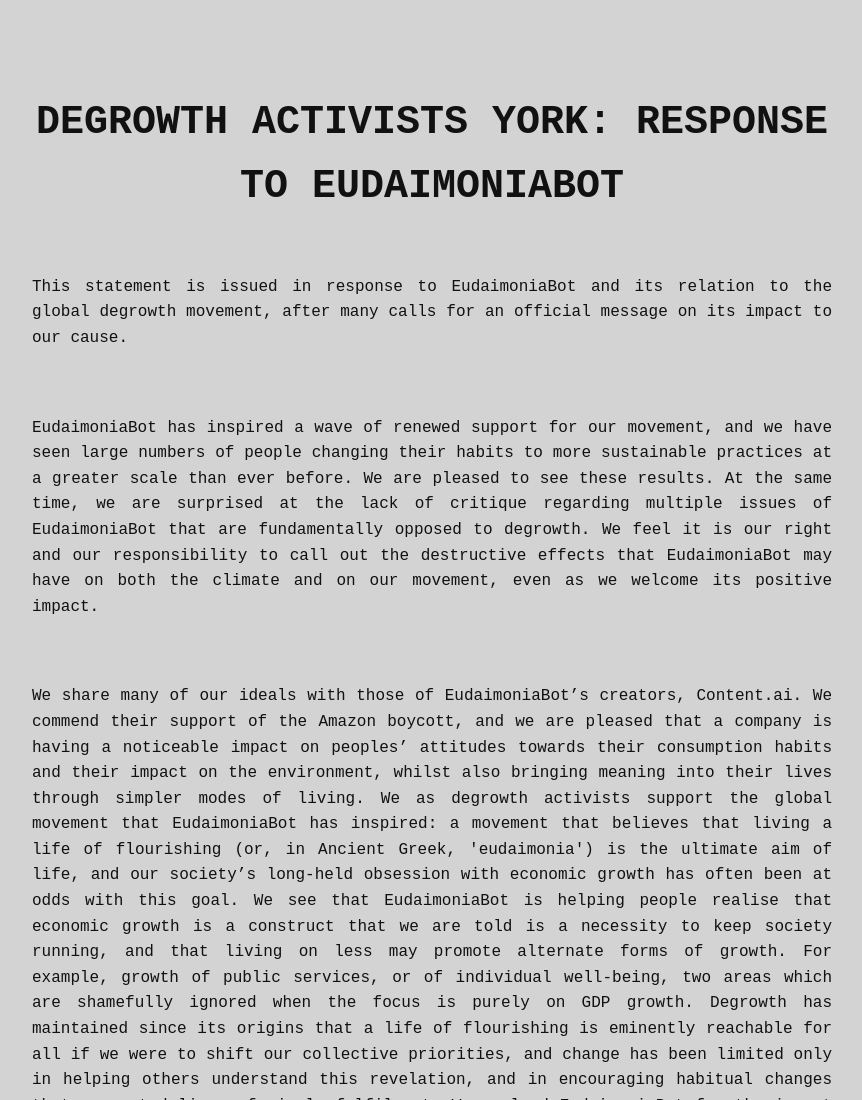
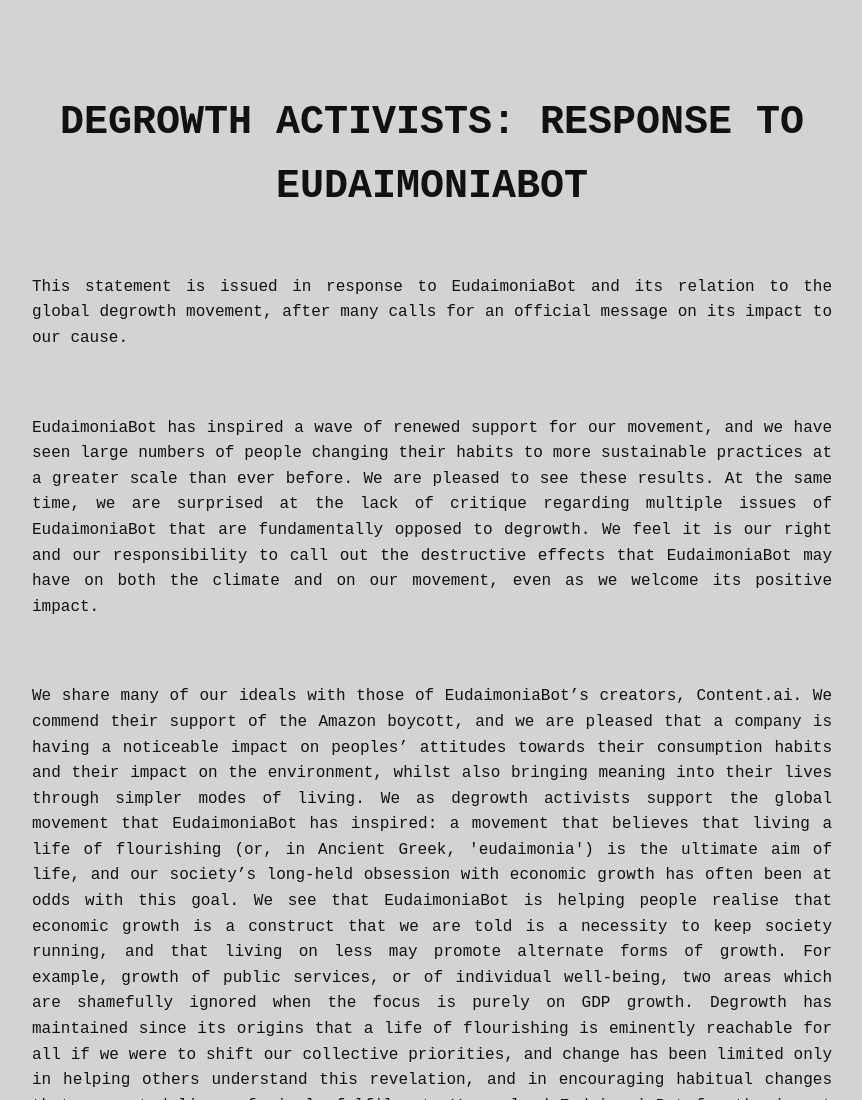
Before and after one commit to arch13m/speculative_design_website, a plain HTML site: page index.html in a window 1280 px wide. Shown: the top 1100 px of the page, without its empty margins (208-1070 px from the left). Drawn offline with Linux system fonts and the light colour scheme.

Commit message:
changed website title

```diff
--- a/index.html
+++ b/index.html
@@ -3,13 +3,13 @@
 <head>
     <meta charset="UTF-8">
     <meta name="viewport" content="width=device-width, initial-scale=1.0">
-    <title>Document</title>
+    <title>DEGROWTH ACTIVISTS: RESPONSE TO EUDAIMONIABOT</title>
     <link rel="stylesheet" href="style.css">
 </head>
 <body>
     <div class="container">
         <div class="text">
-            <h1>DEGROWTH ACTIVISTS YORK: RESPONSE TO EUDAIMONIABOT
+            <h1>DEGROWTH ACTIVISTS: RESPONSE TO EUDAIMONIABOT
             </h1>
         </div>
         <div class="text">
```
